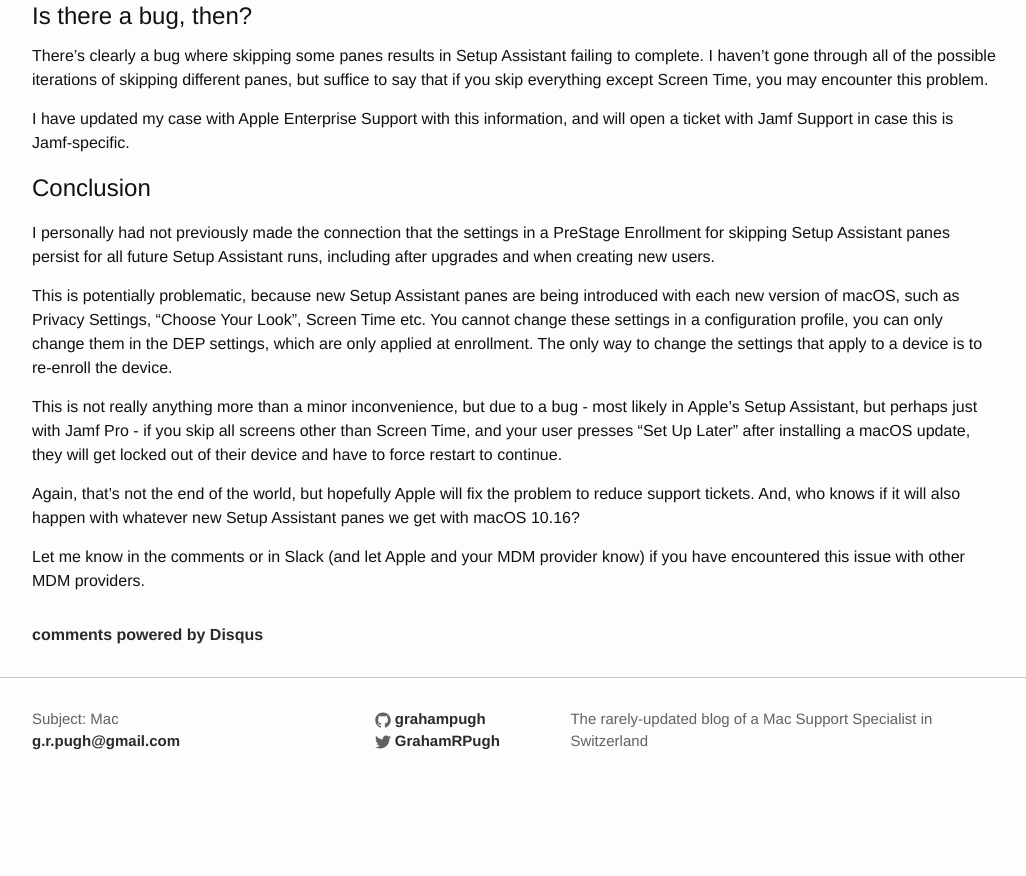
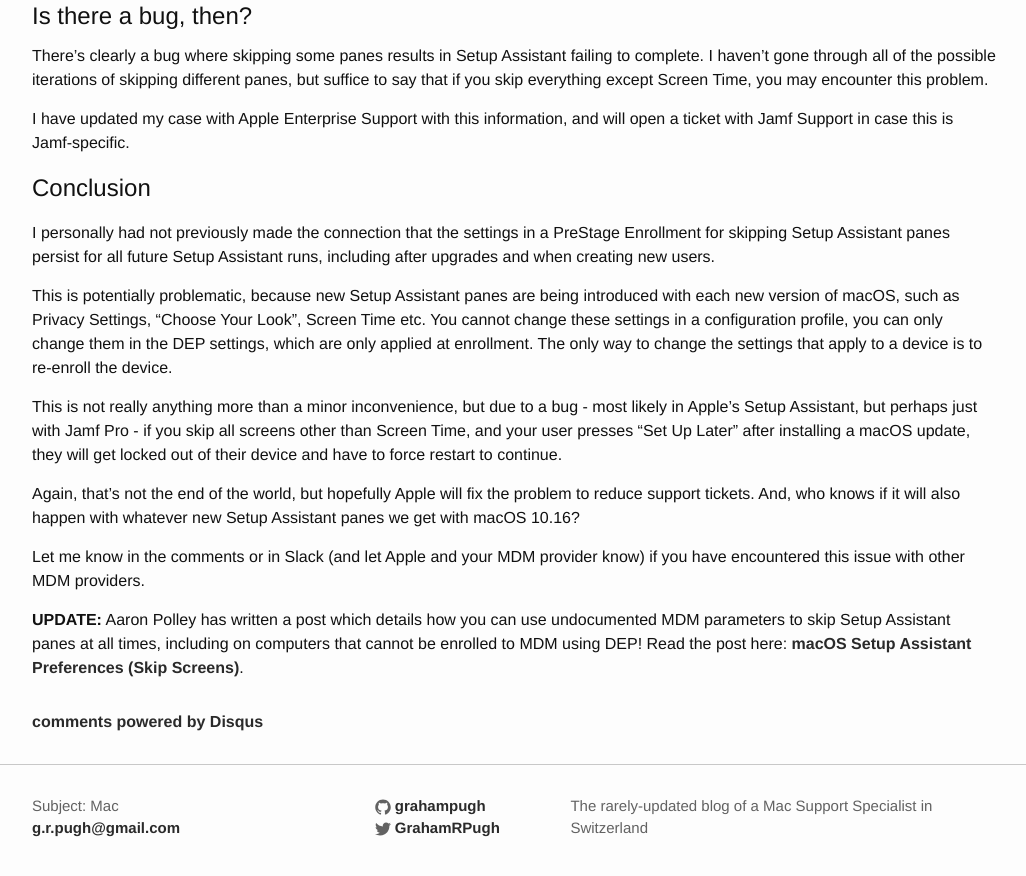
Before and after one commit to grahampugh/grahampugh.github.io, a Jekyll site: the page built from _posts/2020-06-06-prestages-setup-assistant.md, in a window 1280 px wide and 900 px high, scrolled down 3412 px. Shown: the top 876 px of the window, without its empty margins (126-1152 px from the left). Built offline with Jekyll 4.4.1, drawn with Linux system fonts in a browser that asks for light colours; comment, search, counter and statistics services are not loaded; before the commit the page ends 4225 px from its top, so only the background shows below that.

Commit message:
update with Aaron Polley's post

```diff
--- a/_posts/2020-06-06-prestages-setup-assistant.md
+++ b/_posts/2020-06-06-prestages-setup-assistant.md
@@ -55,4 +55,6 @@
 
 Let me know in the comments or in Slack (and let Apple and your MDM provider know) if you have encountered this issue with other MDM providers.
 
+**UPDATE:** Aaron Polley has written a post which details how you can use undocumented MDM parameters to skip Setup Assistant panes at all times, including on computers that cannot be enrolled to MDM using DEP! Read the post here: [macOS Setup Assistant Preferences (Skip Screens)](https://www.aarondavidpolley.com/macos-setup-assistant-preferences-skip-screens/).
+
 {% include urls.md %}
```
